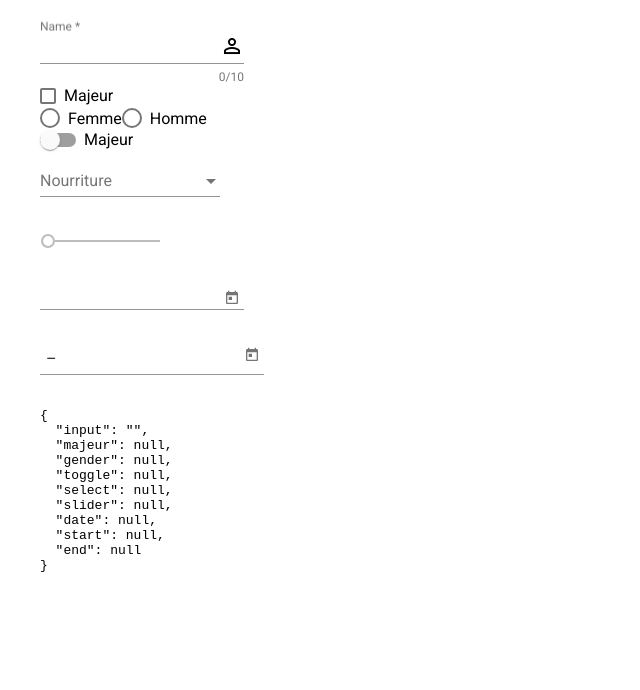
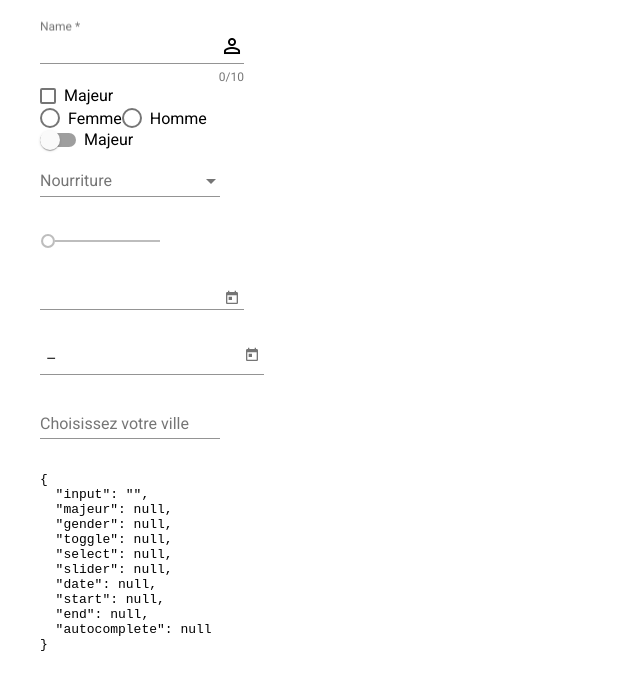
Before and after one commit to dymafr/angular-chap23-l5, an Angular app: page / in a window 1280 px wide. Shown: the top 690 px of the page, without its empty margins (0-640 px from the left). Built offline with nearby package versions, Linux system fonts and the light colour scheme.

Commit message:
3 files modified

```diff
--- a/src/app/app.component.html
+++ b/src/app/app.component.html
@@ -46,8 +46,25 @@
 				<input matStartDate formControlName="start">
 				<input matEndDate formControlName="end">
 			</mat-date-range-input>
-      <mat-datepicker-toggle matSuffix [for]="range"></mat-datepicker-toggle>
-      <mat-date-range-picker #range></mat-date-range-picker>
+				<mat-datepicker-toggle matSuffix [for]="range"></mat-datepicker-toggle>
+				<mat-date-range-picker #range></mat-date-range-picker>
+		</mat-form-field>
+	</div>
+	<div>
+		<mat-form-field>
+			<input
+      type="text"
+      placeholder="Choisissez votre ville"
+      aria-label="Text"
+      matInput
+      [matAutocomplete]="auto"
+      formControlName="autocomplete"
+    />
+			<mat-autocomplete #auto>
+				<mat-option *ngFor="let option of filteredOptions | async" [value]="option">
+					{{ option }}
+				</mat-option>
+			</mat-autocomplete>
 		</mat-form-field>
 	</div>
 	<pre>{{form.value | json}}</pre>
--- a/src/app/app.component.ts
+++ b/src/app/app.component.ts
@@ -1,5 +1,7 @@
 import { Component } from "@angular/core";
 import { FormBuilder, FormGroup, Validators } from "@angular/forms";
+import { Observable } from "rxjs";
+import { map, startWith } from "rxjs/operators";
 
 @Component({
   selector: "my-app",
@@ -8,11 +10,22 @@ import { FormBuilder, FormGroup, Validators } from "@angular/forms";
 })
 export class AppComponent {
   public form: FormGroup;
+  public options = ["Paris", "Nice", "Nîmes"];
+  public filteredOptions: Observable<string[]>;
 
   constructor(private fb: FormBuilder) {}
 
   ngOnInit() {
     this.createForm();
+
+    this.filteredOptions = this.form.get("autocomplete").valueChanges.pipe(
+      startWith(""),
+      map((value: string) =>
+        this.options.filter((option: string) =>
+          option.toLowerCase().includes(value.toLowerCase())
+        )
+      )
+    );
   }
 
   createForm() {
@@ -25,7 +38,8 @@ export class AppComponent {
       slider: [],
       date: [],
       start: [],
-      end: []
+      end: [],
+      autocomplete: []
     });
   }
 }
--- a/src/app/app.module.ts
+++ b/src/app/app.module.ts
@@ -10,6 +10,7 @@ import { MatSelectModule } from "@angular/material/select";
 import { MatSliderModule } from "@angular/material/slider";
 import { MatDatepickerModule } from "@angular/material/datepicker";
 import { MatNativeDateModule } from "@angular/material/core";
+import { MatAutocompleteModule } from "@angular/material/autocomplete";
 
 @NgModule({
   imports: [
@@ -22,7 +23,8 @@ import { MatNativeDateModule } from "@angular/material/core";
     MatSelectModule,
     MatSliderModule,
     MatDatepickerModule,
-    MatNativeDateModule
+    MatNativeDateModule,
+    MatAutocompleteModule
   ],
   declarations: [AppComponent],
   bootstrap: [AppComponent]
```
